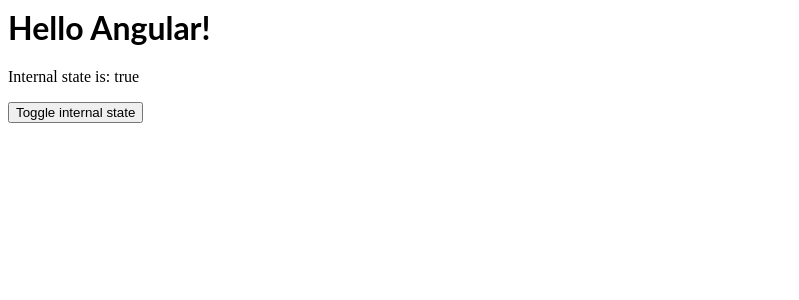
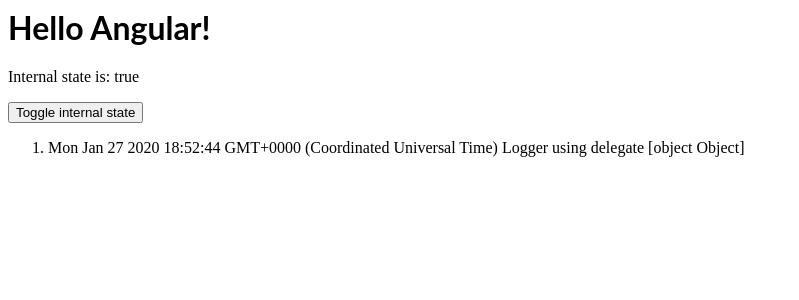
Before and after one commit to gund/ng-workshop-01, an Angular app: page / in a window 1280 px wide. Shown: the top 300 px of the page, without its empty margins (0-799 px from the left). Built offline with nearby package versions, Linux system fonts and the light colour scheme.

Commit message:
hw-gerton: first variant

```diff
--- a/src/app/app.component.html
+++ b/src/app/app.component.html
@@ -1,4 +1,4 @@
-<hello [name]="name" (stateChange)="onStateChanged($event)"></hello>
+<hello [name]="name"></hello>
 
 <ol>
   <li *ngFor="let log of stateLog">{{ log }}</li>
--- a/src/app/app.component.ts
+++ b/src/app/app.component.ts
@@ -1,21 +1,19 @@
 import { Component } from '@angular/core';
 
-import { LoggerService } from './logger.service';
+import { LoggerService, LOGGER_DELEGATE, Logger } from './logger.service';
 
 @Component({
   selector: 'my-app',
   templateUrl: './app.component.html',
   styleUrls: ['./app.component.css'],
+  providers: [LoggerService, { provide: LOGGER_DELEGATE, useExisting: AppComponent }]
 })
-export class AppComponent {
+export class AppComponent implements Logger {
   name = 'Angular';
 
   stateLog: string[] = [];
 
-  constructor(private loggerService: LoggerService) {}
-
-  onStateChanged(state: boolean) {
-    this.stateLog.push(`State became ${state}`);
-    this.loggerService.log(`AppComponent: New state: ${state}`);
+  log(...msgs: any[]) {
+    this.stateLog.push(msgs.join(' '));
   }
 }
```
